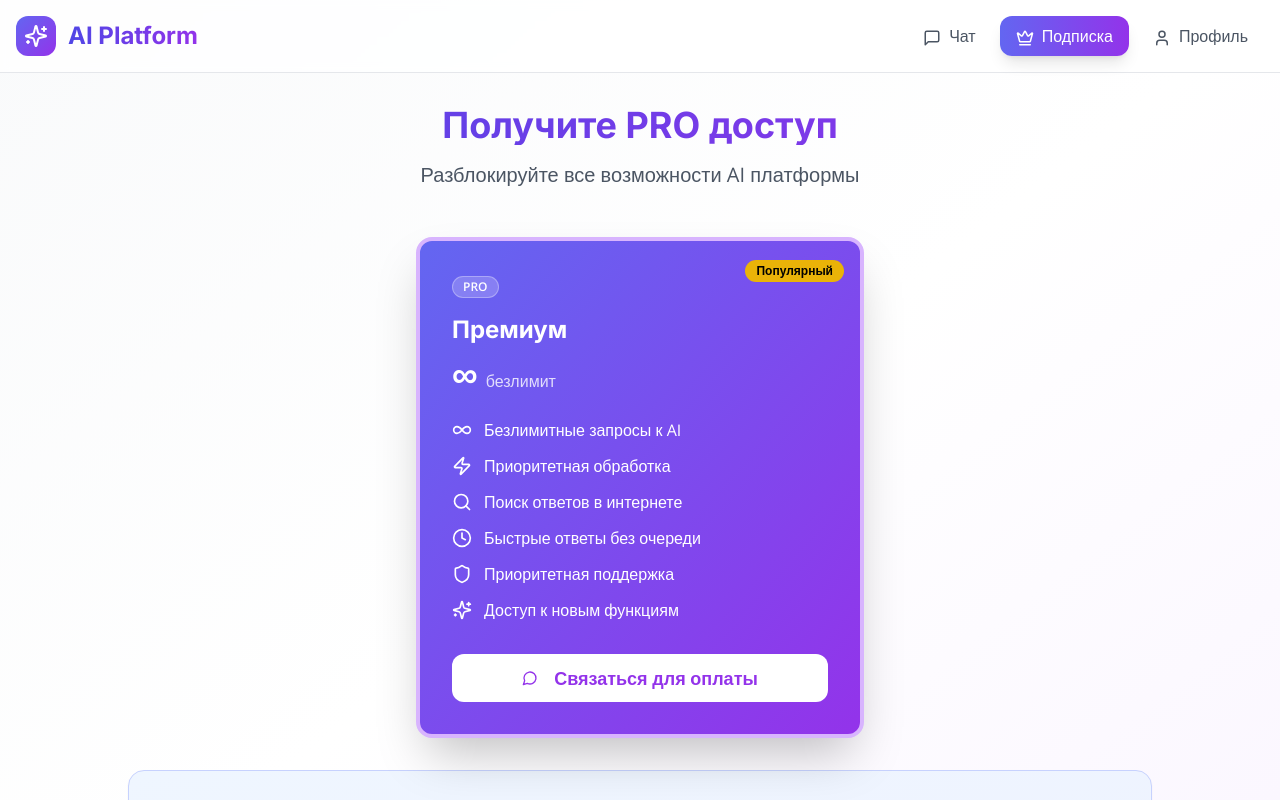
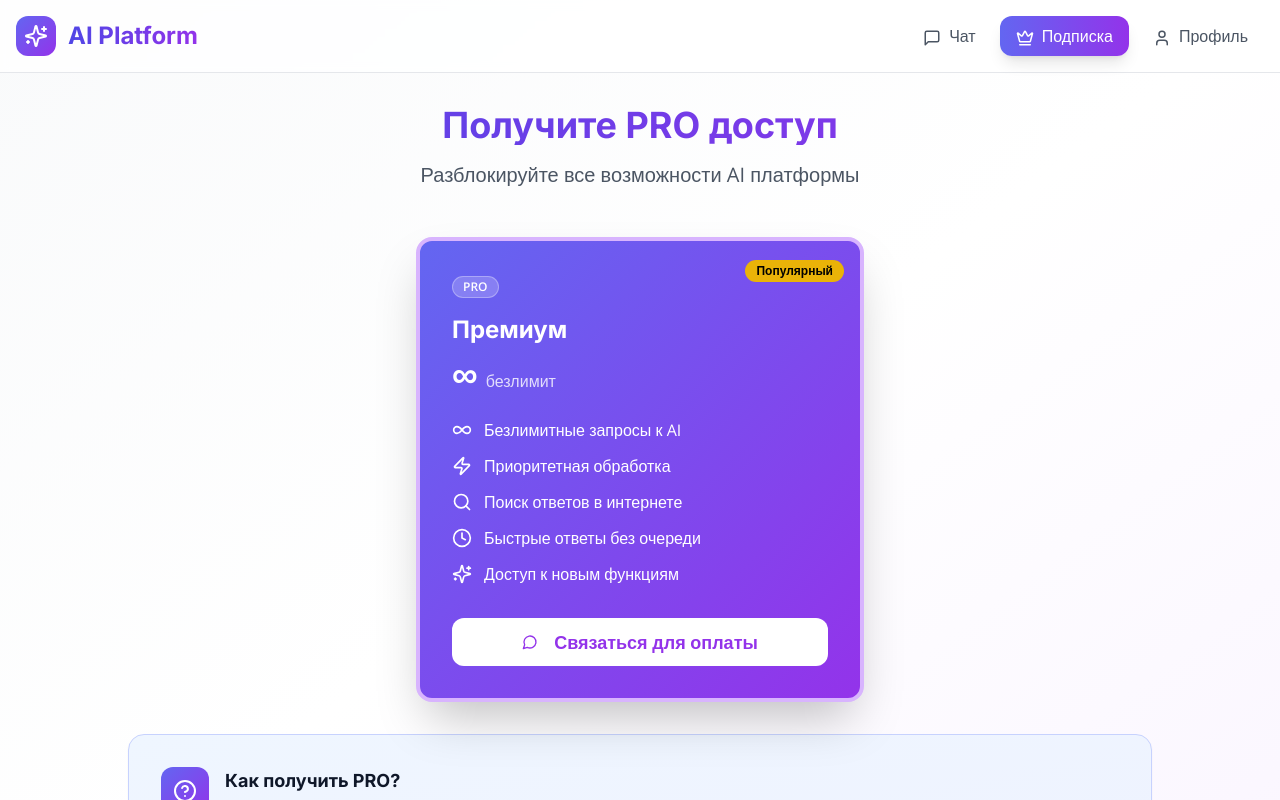
Before and after one commit to pr-poehali-dev/smart-qa-network, a React (Vite) app: page / in a window 1280 px wide. Both pictures are taken after a click on the button "Подписка". Shown: the top 800 px of the page. Built offline with nearby package versions, Linux system fonts and the light colour scheme.

Commit message:
Удаление ненужного ответа

```diff
--- a/src/components/SubscriptionSection.tsx
+++ b/src/components/SubscriptionSection.tsx
@@ -25,7 +25,6 @@ const SubscriptionSection = ({ user }: SubscriptionSectionProps) => {
     { icon: 'Zap', text: 'Приоритетная обработка' },
     { icon: 'Search', text: 'Поиск ответов в интернете' },
     { icon: 'Clock', text: 'Быстрые ответы без очереди' },
-    { icon: 'Shield', text: 'Приоритетная поддержка' },
     { icon: 'Sparkles', text: 'Доступ к новым функциям' }
   ];
 
```
